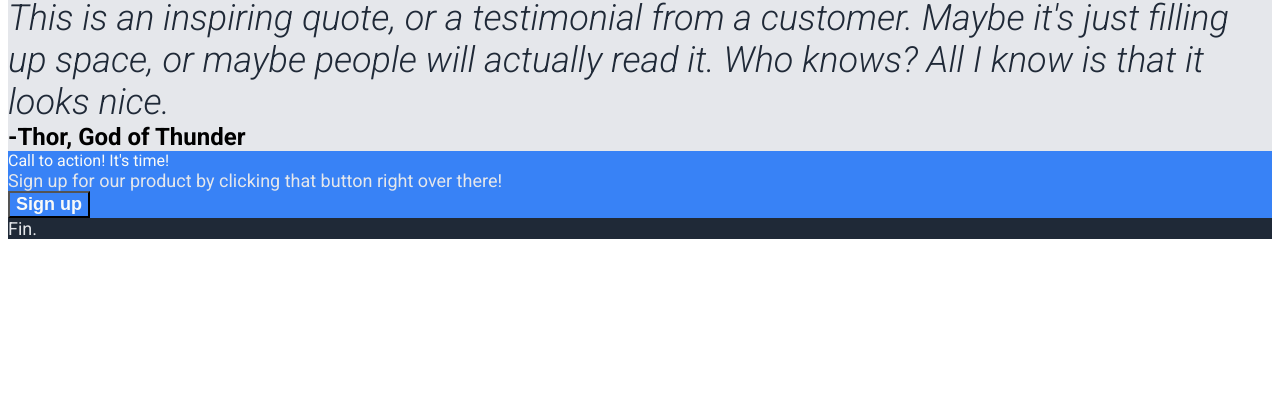
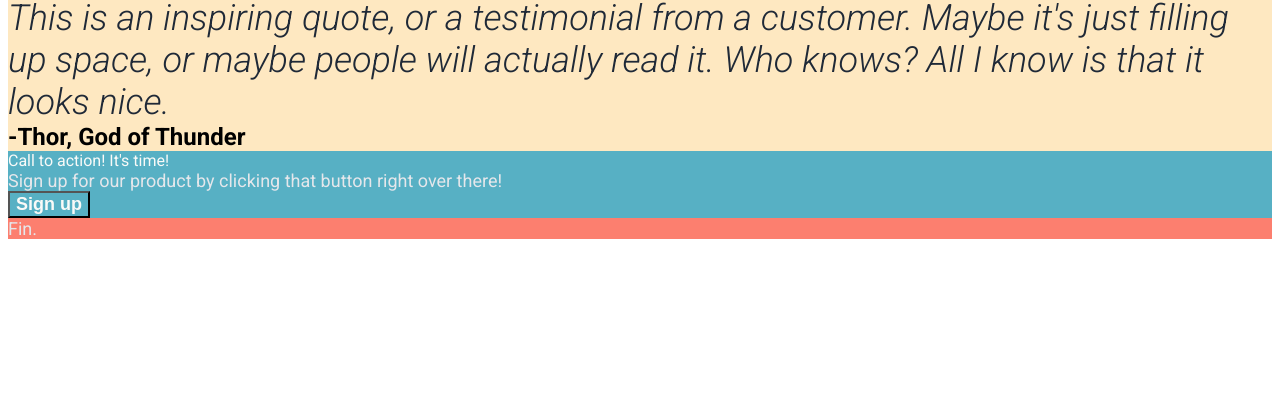
Before and after one commit to jlzang/odin-landingpage, a plain HTML site: page index.html in a window 1280 px wide. Shown: the part 380-800 px from the top of the page. Drawn offline with Linux system fonts and the light colour scheme.

Commit message:
Change background colors to prettier colors Worry about text colors later :)

```diff
--- a/styles.css
+++ b/styles.css
@@ -15,7 +15,7 @@ a {
 }
 
 .header, .footer {
-    background-color: #1F2937;
+    background-color: #fc7f6f;
 }
 
 .logo, .main, button, .call-header {
@@ -60,7 +60,7 @@ button {
 }
 
 .testimonial {
-    background-color: #e5e7eb;
+    background-color: #fee8c1;
 }
 
 .quote {
@@ -75,5 +75,5 @@ button {
 }
 
 .call, button {
-    background-color: #3882f6;
+    background-color: #57b0c4;
 }
```
